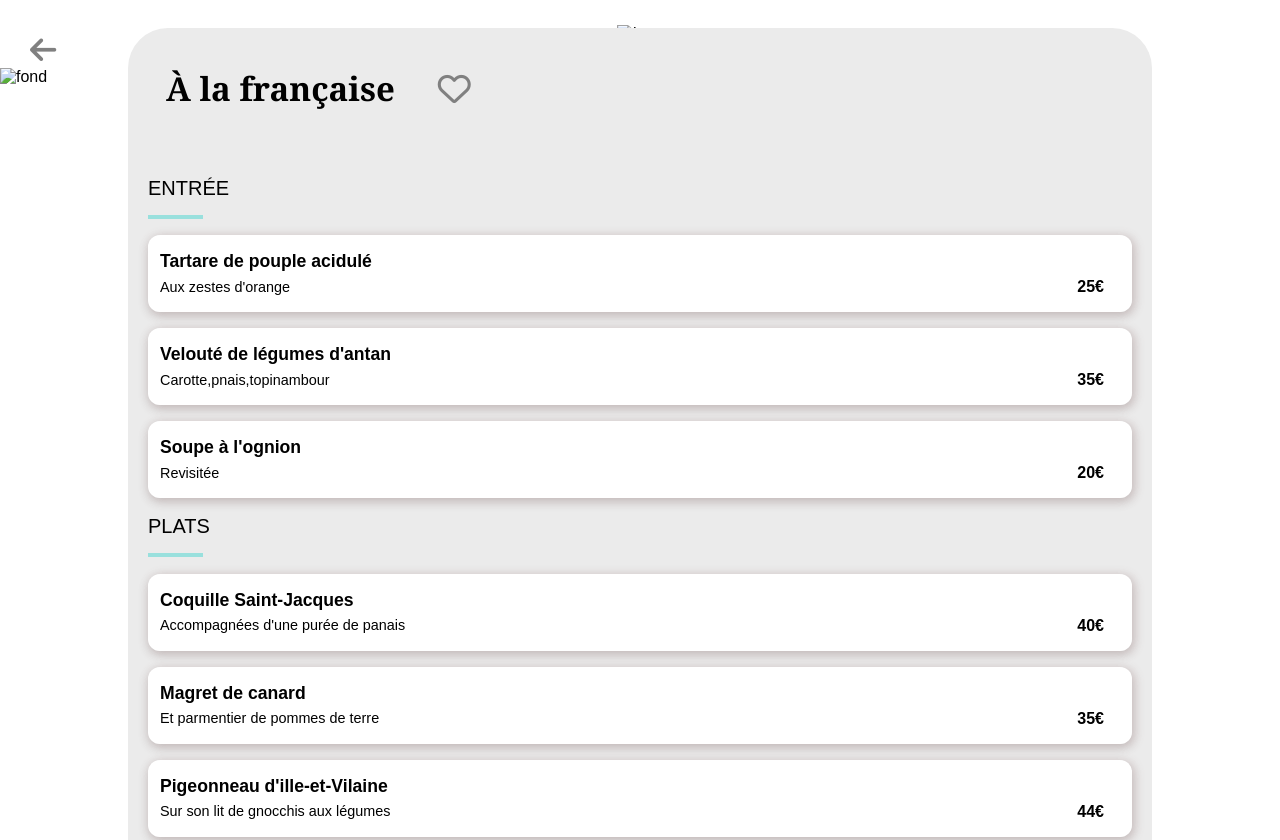
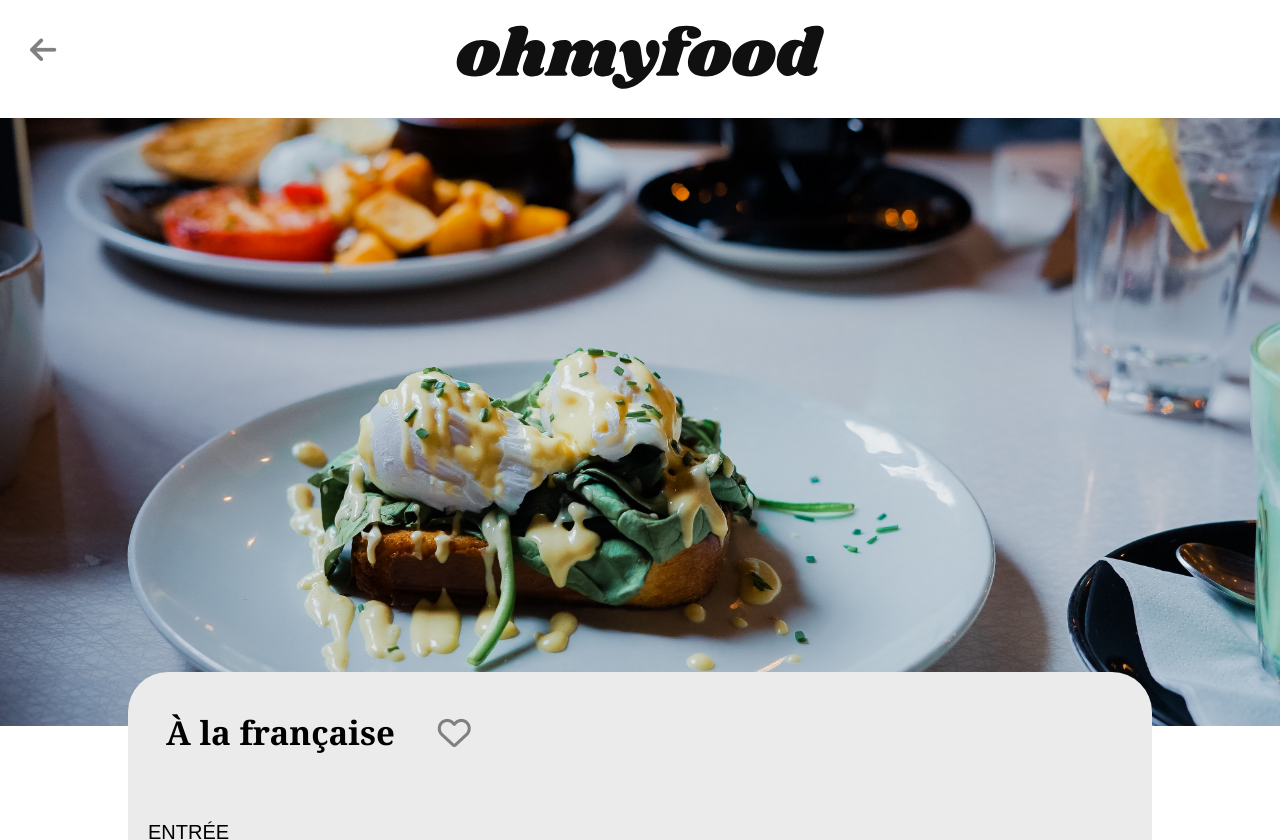
Before and after one commit to Tabouri/projet3, a website: page ALaFrançaise.html in a window 1280 px wide. Shown: the top 840 px of the page. Drawn offline with nearby package versions, Linux system fonts and the light colour scheme; files that its build step writes are made by us from their sources; the site is published under a folder, as on GitHub Pages, so addresses that start at the root find nothing.

Commit message:
change images path

```diff
--- a/ALaFrançaise.html
+++ b/ALaFrançaise.html
@@ -18,12 +18,12 @@
       <a href="index.html">
         <i class="fas fa-arrow-left fleche"></i>
       </a>
-      <img class="logo-img" src="/assets/images/ohmyfood@2x.svg" alt="logo" />
+      <img class="logo-img" src="./assets/images/ohmyfood@2x.svg" alt="logo" />
     </header>
     <div>
       <img
         class="img-fond"
-        src="/restaurants/toa-heftiba-DQKerTsQwi0-unsplash.jpg"
+        src="./restaurants/toa-heftiba-DQKerTsQwi0-unsplash.jpg"
         alt="fond"
       />
     </div>
```
Also changed, not shown: LaNoteEnchantee.html (+2 -2 lines), LeDeliceDesSens.html (+2 -2 lines), index.html (+1 -1 lines), paletteDuGout.html (+2 -2 lines).
